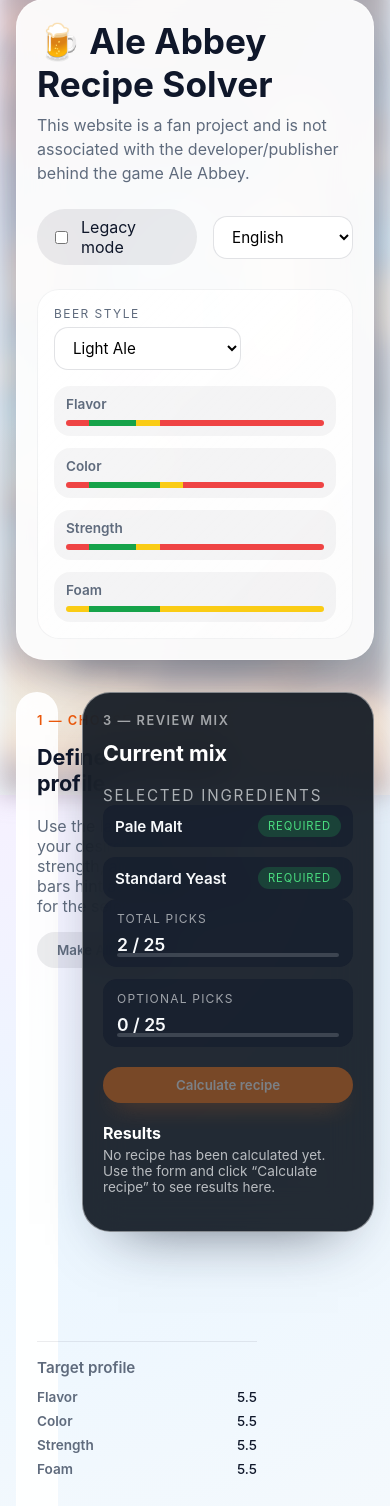
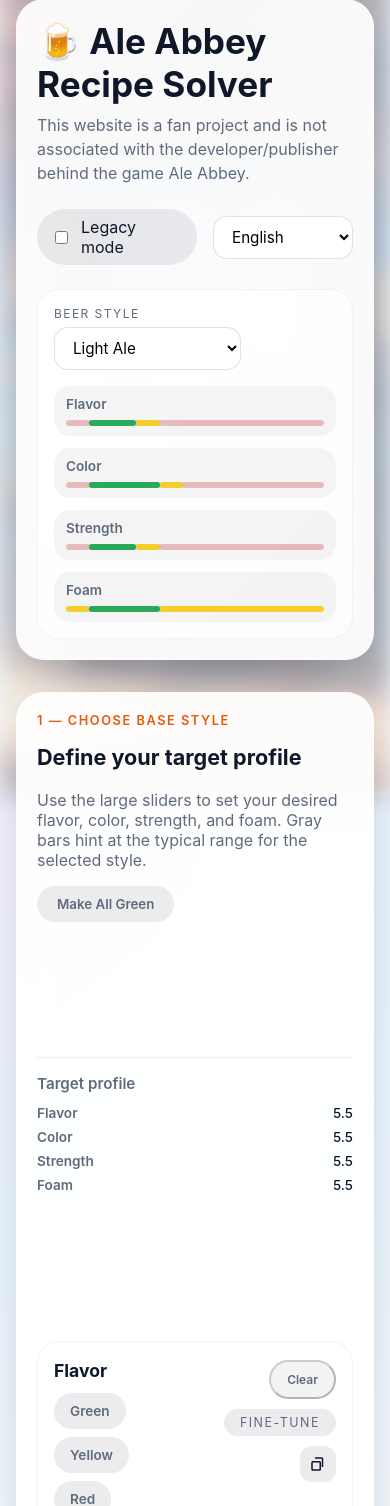
Before and after one commit to wojoeraf/AleAbbeyBeerCalculator, a Flask app: page / in a window 390 px wide. Shown: the part 49-1555 px from the top of the page. Run offline with Flask 3, Linux system fonts and the light colour scheme.

Commit message:
Improve style ghosts and responsive layout

```diff
--- a/static/solver.js
+++ b/static/solver.js
@@ -397,23 +397,57 @@ const initSolver = () => {
     styleGhostElements.set(attr, { root: ghostEl, track });
   });
 
+  const normalizeGhostSegments = (segments = []) => {
+    if (!Array.isArray(segments) || segments.length === 0) {
+      return [];
+    }
+    return segments
+      .map((segment) => {
+        const hasMin = segment && Object.prototype.hasOwnProperty.call(segment, 'min');
+        const hasStart = segment && Object.prototype.hasOwnProperty.call(segment, 'start');
+        const hasMax = segment && Object.prototype.hasOwnProperty.call(segment, 'max');
+        const hasEnd = segment && Object.prototype.hasOwnProperty.call(segment, 'end');
+        const rawMin = hasMin ? segment.min : hasStart ? segment.start : undefined;
+        const rawMax = hasMax ? segment.max : hasEnd ? segment.end : undefined;
+        const min = clamp(Number(rawMin) || 0, 0, SLIDER_MAX_VALUE);
+        const max = clamp(Number(rawMax) || SLIDER_MAX_VALUE, 0, SLIDER_MAX_VALUE);
+        const band = normalizeTrackBand(segment && segment.band) || 'neutral';
+        return {
+          start: min,
+          end: Math.max(min, max),
+          band,
+        };
+      })
+      .filter((segment) => segment.end - segment.start > EPS)
+      .sort((a, b) => a.start - b.start || a.end - b.end);
+  };
+
   const updateStyleGhosts = (bandsByAttr = {}) => {
     styleGhostElements.forEach(({ root, track }, attr) => {
       if (!root || !track) {
         return;
       }
-      const segments = (bandsByAttr && bandsByAttr[attr]) || [];
-      const hasSegments = Array.isArray(segments) && segments.length > 0;
-      const gradient =
-        hasSegments && sliderTrackController && typeof sliderTrackController.getGradient === 'function'
-          ? sliderTrackController.getGradient(attr)
-          : null;
-      if (gradient) {
-        track.style.setProperty('--ghost-track-fill', gradient);
-      } else {
-        track.style.removeProperty('--ghost-track-fill');
-      }
-      root.dataset.hasRange = hasSegments ? 'true' : 'false';
+      const segments = normalizeGhostSegments(bandsByAttr && bandsByAttr[attr]);
+      while (track.firstChild) {
+        track.removeChild(track.firstChild);
+      }
+      if (!segments.length) {
+        root.dataset.hasRange = 'false';
+        return;
+      }
+      const fragment = document.createDocumentFragment();
+      segments.forEach((segment) => {
+        const segmentEl = document.createElement('span');
+        segmentEl.className = 'style-ghost__segment';
+        segmentEl.dataset.band = segment.band || 'neutral';
+        const startPercent = (segment.start / SLIDER_MAX_VALUE) * 100;
+        const sizePercent = ((segment.end - segment.start) / SLIDER_MAX_VALUE) * 100;
+        segmentEl.style.left = `${startPercent}%`;
+        segmentEl.style.width = `${sizePercent}%`;
+        fragment.appendChild(segmentEl);
+      });
+      track.appendChild(fragment);
+      root.dataset.hasRange = 'true';
     });
   };
 
--- a/static/styles.css
+++ b/static/styles.css
@@ -231,14 +231,46 @@ button {
   flex: 1;
   height: 6px;
   border-radius: 999px;
-  background: var(--ghost-track-fill, var(--ghost-track));
+  background: var(--ghost-track);
   overflow: hidden;
-  transition: background 0.2s ease, opacity 0.2s ease;
+}
+
+.style-ghost__segment {
+  position: absolute;
+  top: 0;
+  bottom: 0;
+  left: 0;
+  width: 0;
+  border-radius: inherit;
+  background: var(--segment-color, var(--slider-neutral));
+  box-shadow: 0 0 0 1px rgba(15, 23, 42, 0.05);
+  min-width: 2px;
+  opacity: 0.9;
+  transition: opacity 0.2s ease;
+}
+
+.style-ghost__segment[data-band='green'] {
+  --segment-color: var(--slider-green);
+}
+
+.style-ghost__segment[data-band='yellow'] {
+  --segment-color: var(--slider-yellow);
+}
+
+.style-ghost__segment[data-band='red'] {
+  --segment-color: var(--slider-red-muted);
+}
+
+.style-ghost__segment[data-band='neutral'] {
+  --segment-color: var(--slider-neutral);
 }
 
 .style-ghost[data-has-range="false"] .style-ghost__track {
-  background: var(--ghost-track);
-  opacity: 0.4;
+  opacity: 0.35;
+}
+
+.style-ghost[data-has-range="false"] .style-ghost__segment {
+  display: none;
 }
 
 .lab-form {
@@ -249,12 +281,25 @@ button {
 .lab-layout {
   display: grid;
   grid-template-columns: minmax(0, 2.6fr) minmax(0, 3fr) minmax(0, 2.4fr);
+  grid-template-areas: 'attributes ingredients mix';
   gap: clamp(24px, 3vw, 32px);
   align-items: start;
 }
 
 .lab-layout > * {
   min-width: 0;
+}
+
+.phase-card--attributes {
+  grid-area: attributes;
+}
+
+.phase-card--ingredients {
+  grid-area: ingredients;
+}
+
+.mix-panel {
+  grid-area: mix;
 }
 
 .phase-card {
@@ -1215,22 +1260,30 @@ button {
 
 @media (max-width: 1400px) {
   .lab-layout {
-    grid-template-columns: minmax(0, 1fr) minmax(0, 1fr);
+    grid-template-columns: repeat(2, minmax(0, 1fr));
     grid-template-areas:
-      "attributes mix"
-      "ingredients mix";
-  }
-
-  .phase-card--attributes {
-    grid-area: attributes;
-  }
-
-  .phase-card--ingredients {
-    grid-area: ingredients;
+      'attributes ingredients'
+      'mix mix';
   }
 
   .mix-panel {
-    grid-area: mix;
+    position: static;
+    align-self: stretch;
+  }
+}
+
+@media (max-width: 1200px) {
+  .lab-layout {
+    grid-template-columns: 1fr;
+    grid-template-areas:
+      'attributes'
+      'ingredients'
+      'mix';
+  }
+
+  .mix-panel {
+    position: static;
+    align-self: stretch;
   }
 }
 
```
